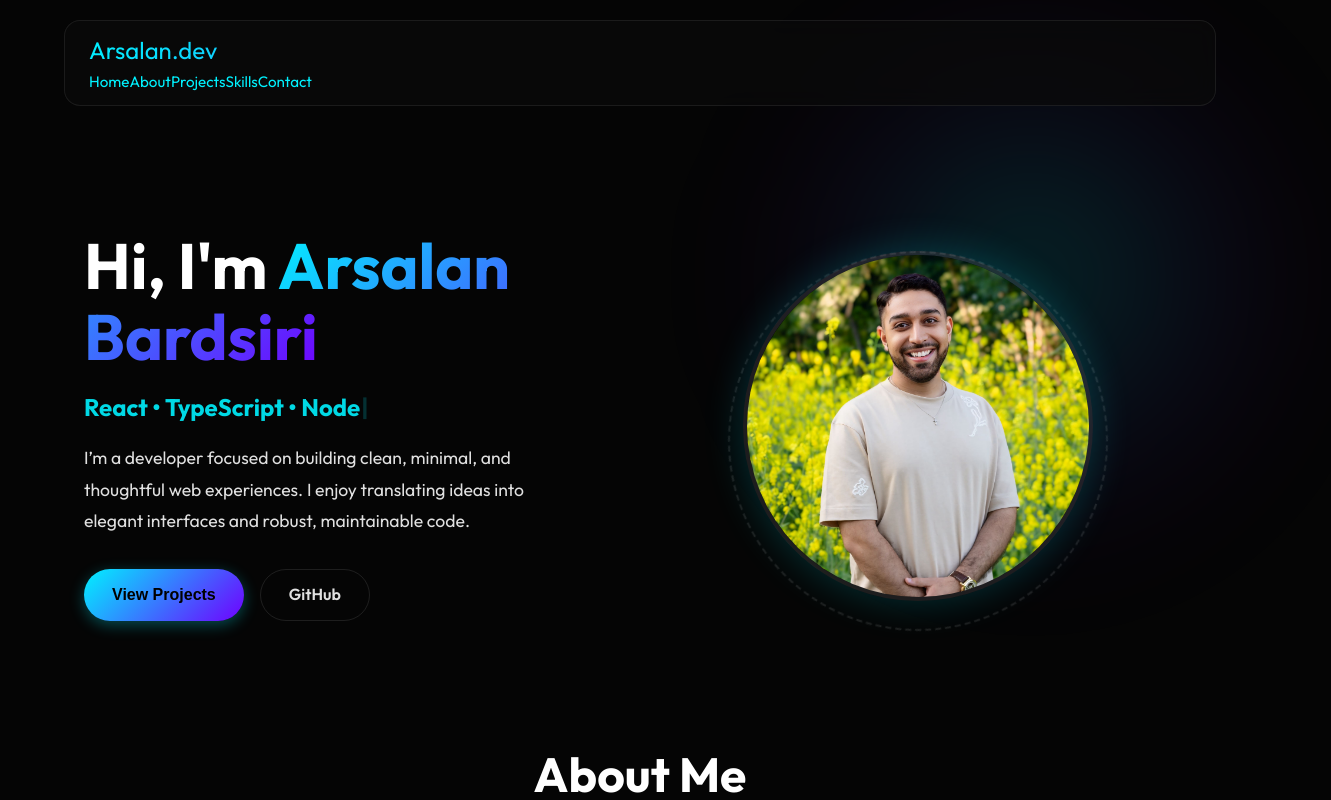
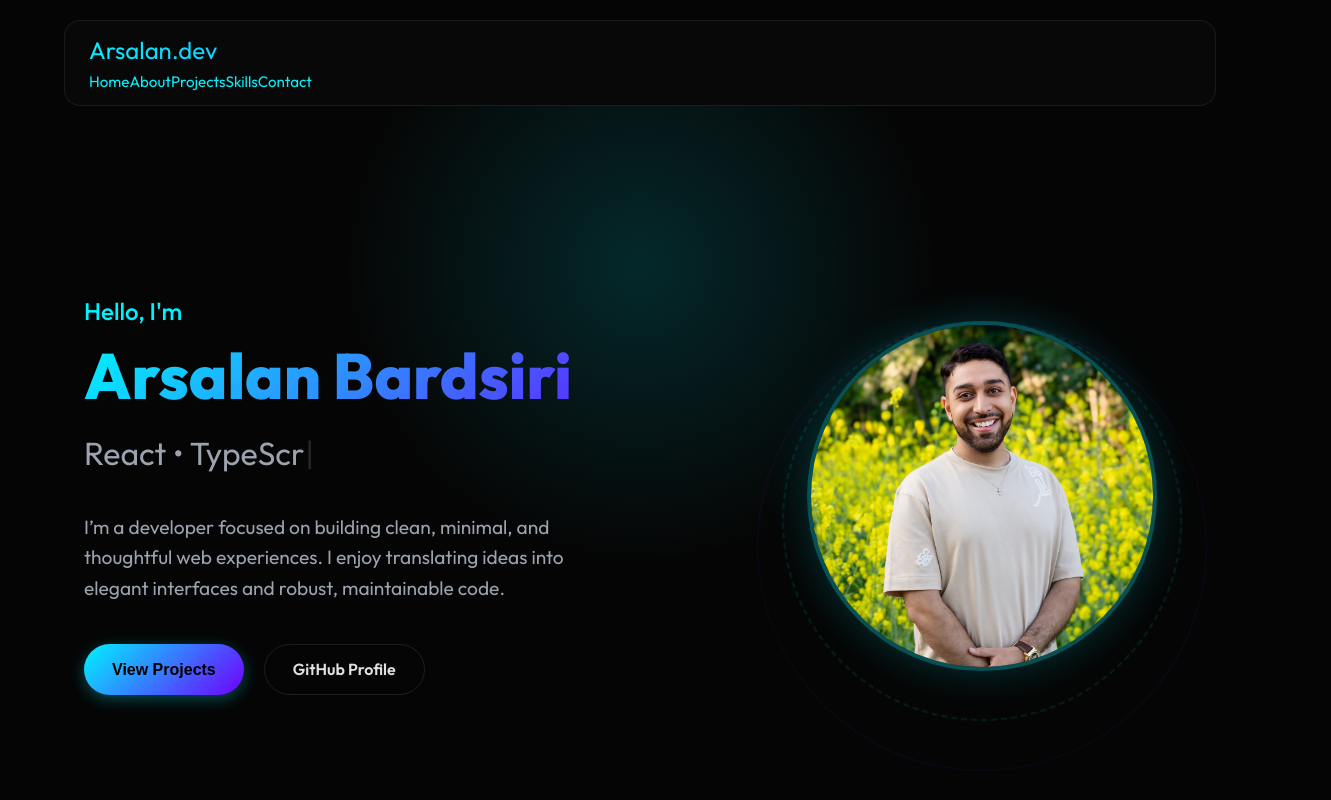
Before and after one commit to arsalanbardsiri/portfolio-react, a React (Vite) app: page / in a window 1280 px wide. Shown: the top 800 px of the page, 1331 px wide, since content can reach past the window. Built offline with nearby package versions, Linux system fonts and the light colour scheme.

Commit message:
feat: add animations to hero section

```diff
--- a/src/components/Hero.tsx
+++ b/src/components/Hero.tsx
@@ -9,77 +9,119 @@ interface HeroProps {
 
 export const Hero: FC<HeroProps> = ({ onNavigate }) => {
   return (
-    <section id="home" className="container hero" style={{ display: 'grid', gridTemplateColumns: '1fr 1fr', alignItems: 'center', minHeight: '80vh', position: 'relative' }}>
+    <section id="home" style={{
+      minHeight: '100vh',
+      display: 'flex',
+      alignItems: 'center',
+      justifyContent: 'center',
+      paddingTop: '80px',
+      position: 'relative',
+      overflow: 'hidden'
+    }}>
       {/* Background Gradient Blob */}
       <div style={{
         position: 'absolute',
-        top: '-20%',
-        right: '-10%',
+        top: '20%',
+        left: '50%',
+        transform: 'translate(-50%, -50%)',
         width: '600px',
         height: '600px',
-        background: 'radial-gradient(circle, rgba(0, 242, 255, 0.15) 0%, rgba(112, 0, 255, 0.05) 50%, transparent 70%)',
-        filter: 'blur(60px)',
+        background: 'radial-gradient(circle, rgba(0, 242, 255, 0.15) 0%, rgba(0, 0, 0, 0) 70%)',
         zIndex: -1,
         pointerEvents: 'none'
       }} />
 
-      <div className="hero-content" style={{ zIndex: 1 }}>
-        <h1 className="hero-title" style={{ fontSize: 'clamp(3rem, 5vw, 4.5rem)', marginBottom: '1rem', lineHeight: 1.1 }}>
-          Hi, I'm <span className="text-gradient">{data.name}</span>
+      <div className="container">
+        <div className="grid" style={{
+          gridTemplateColumns: '1.2fr 0.8fr',
+          gap: '40px',
+          alignItems: 'center'
+        }}>
+          <motion.div
+            initial={{ opacity: 0, x: -50 }}
+            animate={{ opacity: 1, x: 0 }}
+            transition={{ duration: 0.8, ease: "easeOut" }}
+          >
+            <h2 style={{ fontSize: '1.5rem', color: 'var(--primary)', marginBottom: '1rem', fontWeight: 500 }}>Hello, I'm</h2>
+            <h1 className="text-gradient" style={{ fontSize: '4rem', fontWeight: 800, marginBottom: '1rem', lineHeight: 1.1 }}>
+              {data.name}
             </h1>
-        <div style={{ fontWeight: 700, fontSize: "1.5rem", opacity: 0.9, color: 'var(--primary)', marginBottom: '1.5rem', height: '30px' }}>
+            <div style={{ fontSize: '2rem', marginBottom: '1.5rem', height: '60px', color: 'var(--text-muted)' }}>
               <Typewriter
                 options={{
                   strings: data.typewriterTexts,
                   autoStart: true,
                   loop: true,
-              delay: 50,
-              deleteSpeed: 30,
+                  delay: 75,
                 }}
               />
             </div>
-        <p className="hero-sub" style={{ fontSize: '1.1rem', maxWidth: '500px', lineHeight: 1.8, marginBottom: '2rem' }}>
+            <p className="muted" style={{ fontSize: '1.2rem', maxWidth: '500px', marginBottom: '2.5rem', lineHeight: 1.6 }}>
               {data.bio}
             </p>
-        <div style={{ display: "flex", gap: 16 }}>
-          <button className="btn btn-primary" onClick={() => onNavigate("projects")}>
+            <div style={{ display: 'flex', gap: 20 }}>
+              <motion.button
+                whileHover={{ scale: 1.05 }}
+                whileTap={{ scale: 0.95 }}
+                className="btn btn-primary"
+                onClick={() => onNavigate('projects')}
+              >
                 View Projects
-          </button>
-          <a
+              </motion.button>
+              <motion.a
+                whileHover={{ scale: 1.05 }}
+                whileTap={{ scale: 0.95 }}
                 className="btn btn-secondary"
                 href={data.contact.github}
                 target="_blank"
                 rel="noreferrer"
               >
-            GitHub
-          </a>
+                GitHub Profile
+              </motion.a>
             </div>
-      </div>
+          </motion.div>
 
-      <div className="avatar-wrap" style={{ display: 'flex', justifyContent: 'center', position: 'relative' }}>
-        <div className="avatar animate-float" style={{
+          <motion.div
+            initial={{ opacity: 0, scale: 0.8 }}
+            animate={{ opacity: 1, scale: 1 }}
+            transition={{ duration: 0.8, delay: 0.2, ease: "easeOut" }}
+            style={{ display: 'flex', justifyContent: 'center', position: 'relative' }}
+          >
+            <div className="animate-float" style={{ position: 'relative', zIndex: 2 }}>
+              <div style={{
                 width: '350px',
                 height: '350px',
                 borderRadius: '50%',
                 overflow: 'hidden',
-          border: '4px solid rgba(255,255,255,0.1)',
+                border: '4px solid rgba(0, 242, 255, 0.3)',
                 boxShadow: '0 0 40px rgba(0, 242, 255, 0.2)',
-          position: 'relative',
-          zIndex: 2
+                background: 'var(--bg-alt)'
               }}>
-          <img src="./assets/images/IMG_2155.jpeg" alt="Profile" style={{ width: '100%', height: '100%', objectFit: 'cover' }} />
+                <img src={`./assets/images/${data.profile}`} alt="Avatar" style={{ width: '100%', height: '100%', objectFit: 'cover' }} />
+              </div>
             </div>
 
-        {/* Decorative Elements behind avatar */}
+            {/* Decorative Circles */}
             <div style={{
               position: 'absolute',
-          width: '380px',
-          height: '380px',
-          border: '2px dashed rgba(255,255,255,0.1)',
+              width: '400px',
+              height: '400px',
+              border: '2px dashed rgba(0, 242, 255, 0.1)',
               borderRadius: '50%',
               animation: 'spin 20s linear infinite',
               zIndex: 1
             }} />
+            <div style={{
+              position: 'absolute',
+              width: '450px',
+              height: '450px',
+              border: '1px solid rgba(157, 0, 255, 0.1)',
+              borderRadius: '50%',
+              animation: 'spin 30s linear infinite reverse',
+              zIndex: 1
+            }} />
+          </motion.div>
+        </div>
       </div>
 
       <style>{`
@@ -88,24 +130,15 @@ export const Hero: FC<HeroProps> = ({ onNavigate }) => {
           to { transform: rotate(360deg); }
         }
         @media (max-width: 900px) {
-          #home {
+          .grid {
             grid-template-columns: 1fr !important;
             text-align: center;
-            padding-top: 120px;
           }
-          .hero-content {
-            display: flex;
-            flex-direction: column;
-            align-items: center;
-            order: 2;
+          .muted {
+            margin: 0 auto 2.5rem auto;
           }
-          .avatar-wrap {
-            order: 1;
-            margin-bottom: 40px;
-          }
-          .avatar {
-            width: 250px !important;
-            height: 250px !important;
+          div[style*="display: flex"] {
+            justify-content: center;
           }
         }
       `}</style>
```
Lines whose indentation alone changed are shown as unchanged.
